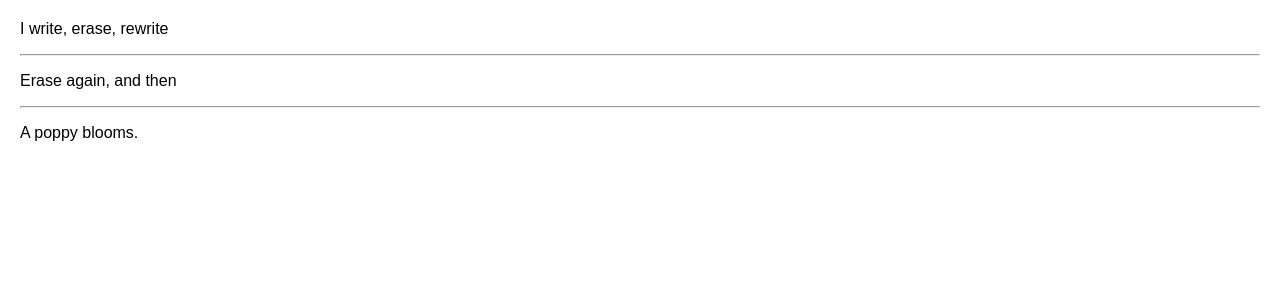
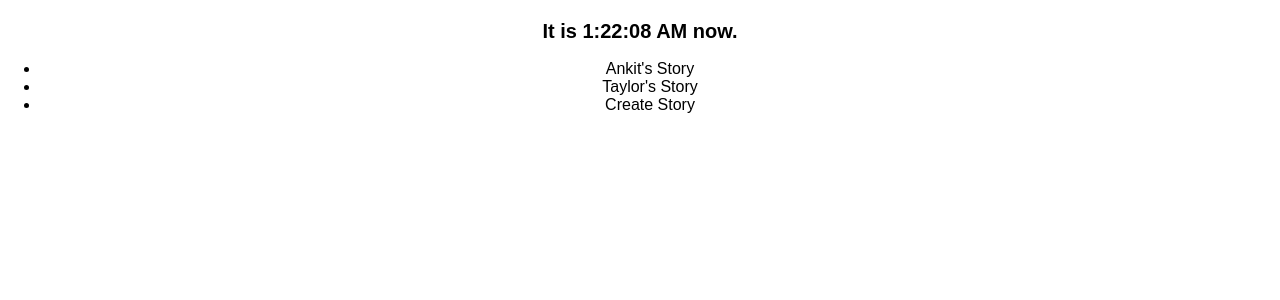
Before and after one commit to yomu85/react-tictactoe, a React (Create React App) app: page / in a window 1280 px wide. Shown: the top 300 px of the page. Built offline with nearby package versions, Linux system fonts and the light colour scheme.

Commit message:
day5 5-2 부분 완료

```diff
--- a/src/App.js
+++ b/src/App.js
@@ -1,4 +1,4 @@
-import Today from './day05/index.jsx';
+import Today from './day05/index2.jsx';
 
 export default function App() {
   return <Today />
--- /dev/null
+++ b/src/day05/Profile.js
@@ -0,0 +1,39 @@
+import { getImageUrl } from './utils.js';
+import { useState } from 'react';
+
+function Panel({ children }) {
+  const [open, setOpen] = useState(true);
+  return (
+    <section className="panel">
+      <button onClick={() => setOpen(!open)}>
+        {open ? 'Collapse' : 'Expand'}
+      </button>
+      {open && children}
+    </section>
+  );
+}
+
+export default function Profile({ person }) {
+  return (
+    <Panel>
+      <Header {...person} />
+      <Avatar {...person} />
+    </Panel>
+  )
+}
+
+function Header(currentPerson) {
+  return <h1>{currentPerson.name}</h1>;
+}
+
+function Avatar(currentPerson) {
+  return (
+    <img
+      className="avatar"
+      src={getImageUrl(currentPerson)}
+      alt={currentPerson.name}
+      width={50}
+      height={50}
+    />
+  );
+}
--- a/src/day05/index2.jsx
+++ b/src/day05/index2.jsx
@@ -0,0 +1,140 @@
+// 챌린지3
+import { useState, useEffect } from 'react';
+
+function StoryTray({ stories }) {
+  let nextStories = [...stories, {
+    id: 'create',
+    label: 'Create Story'
+  }]
+  return (
+    <ul>
+      {nextStories.map(story => (
+        <li key={story.id}>
+          {story.label}
+        </li>
+      ))}
+    </ul>
+  );
+}
+
+const initialStories = [
+  {id: 0, label: "Ankit's Story" },
+  {id: 1, label: "Taylor's Story" },
+];
+
+export default function App() {
+  const [stories, setStories] = useState([...initialStories])
+  const time = useTime();
+
+  return (
+    <div
+      style={{
+        width: '100%',
+        height: '100%',
+        textAlign: 'center',
+      }}
+    >
+      <h2>It is {time.toLocaleTimeString()} now.</h2>
+      <StoryTray stories={stories} />
+    </div>
+  );
+}
+
+function useTime() {
+  const [time, setTime] = useState(() => new Date());
+  useEffect(() => {
+    const id = setInterval(() => {
+      setTime(new Date());
+    }, 1000);
+    return () => clearInterval(id);
+  }, []);
+  return time;
+}
+
+
+// 챌린지2
+// import Profile from './Profile.js';
+
+// export default function App() {
+//   return (
+//     <>
+//       <Profile person={{
+//         imageId: 'lrWQx8l',
+//         name: 'Subrahmanyan Chandrasekhar',
+//       }} />
+//       <Profile person={{
+//         imageId: 'MK3eW3A',
+//         name: 'Creola Katherine Johnson',
+//       }} />
+//     </>
+//   )
+// }
+
+// 챌린지1
+// export default function Clock() {
+//   const time = new Date();
+//   const hours = time.getHours()
+//   let isNight;
+//   if(hours >= 0 && hours <= 6) {
+//     isNight = "night"
+//   } else {
+//     isNight = "day"
+//   }
+
+//   return (
+//     <h1 id="time" className={isNight}>
+//       {time.toLocaleTimeString()}
+//     </h1>
+//   );
+// }
+
+// function Cup({ guest}) {
+//   return <h2>Tea cup for guest #{guest}</h2>
+// }
+
+// export default function TeaGathering() {
+//   const cups = [];
+//   for (let i = 1; i <= 12; i++) {
+//     cups.push(<Cup key={i} guest={i} />)
+//   }
+//   return cups
+// }
+
+// function Cup({guest}) {
+//   return <h2>Tea cup for guest #{guest}</h2>;
+// }
+
+// export default function TeaSet() {
+//   return (
+//     <>
+//       <Cup guest={1} />
+//       <Cup guest={2} />
+//       <Cup guest={3} />
+//     </>
+//   );
+// }
+
+
+// function Recipe({ drinkers }) {
+//   return (
+//     <ol>
+//       <li>Boil {drinkers} cups of water.</li>
+//       <li>
+//         Add {drinkers} spoons of tea and {0.5 * drinkers} spoons of spice.
+//       </li>
+//       <li>Add {0.5 * drinkers} cups of milk to boil and sugar to taste.</li>
+//     </ol>
+//   );
+// }
+
+// export default function App() {
+//   return (
+//     <section>
+//       <h1>Spiced Chai Recipe</h1>
+//       <h2>for two</h2>
+//       <Recipe drinkers={2} />
+//       <h2>For a gathering</h2>
+//       <Recipe drinkers={4} />
+//     </section>
+//   )
+// }
```
